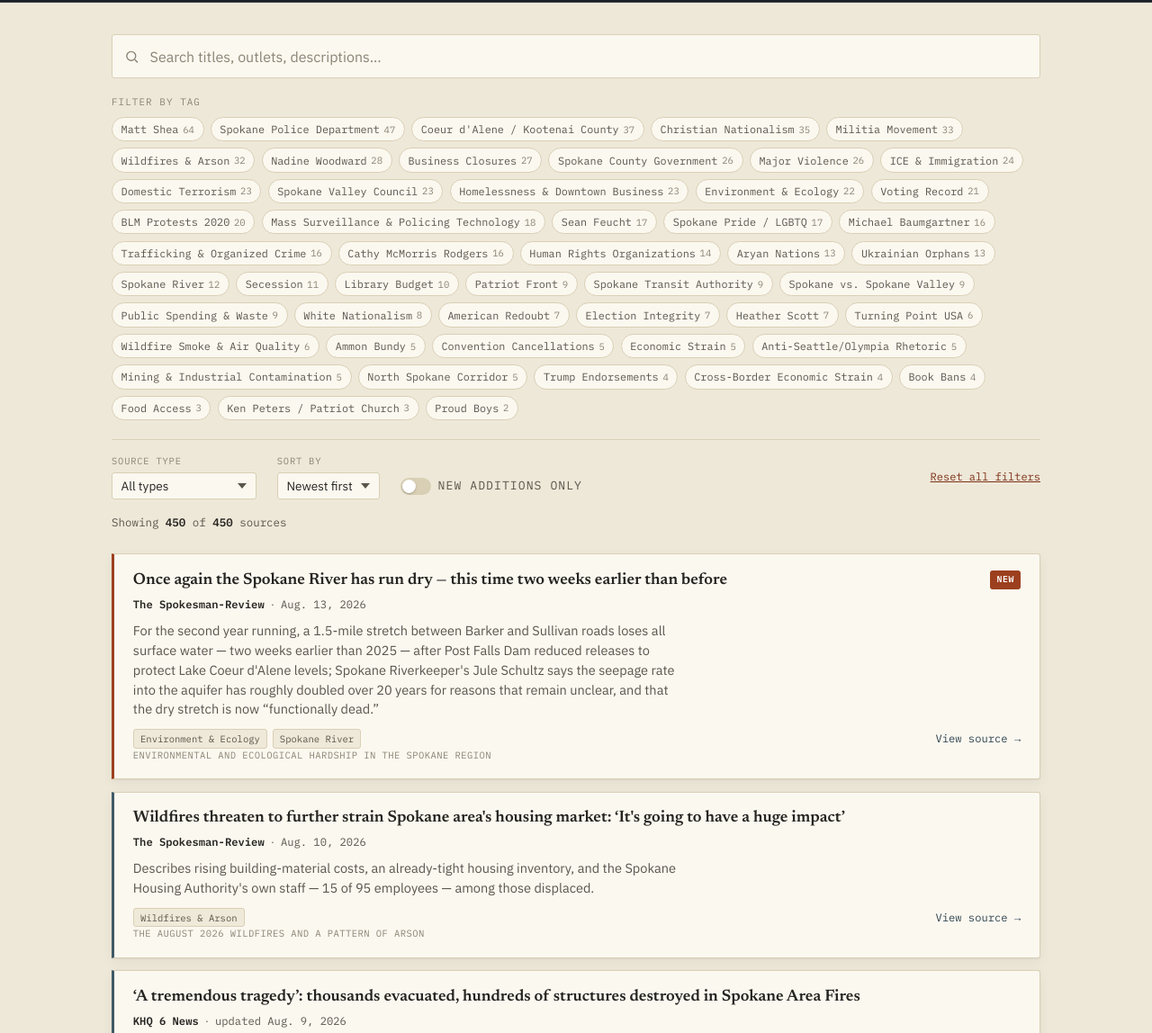
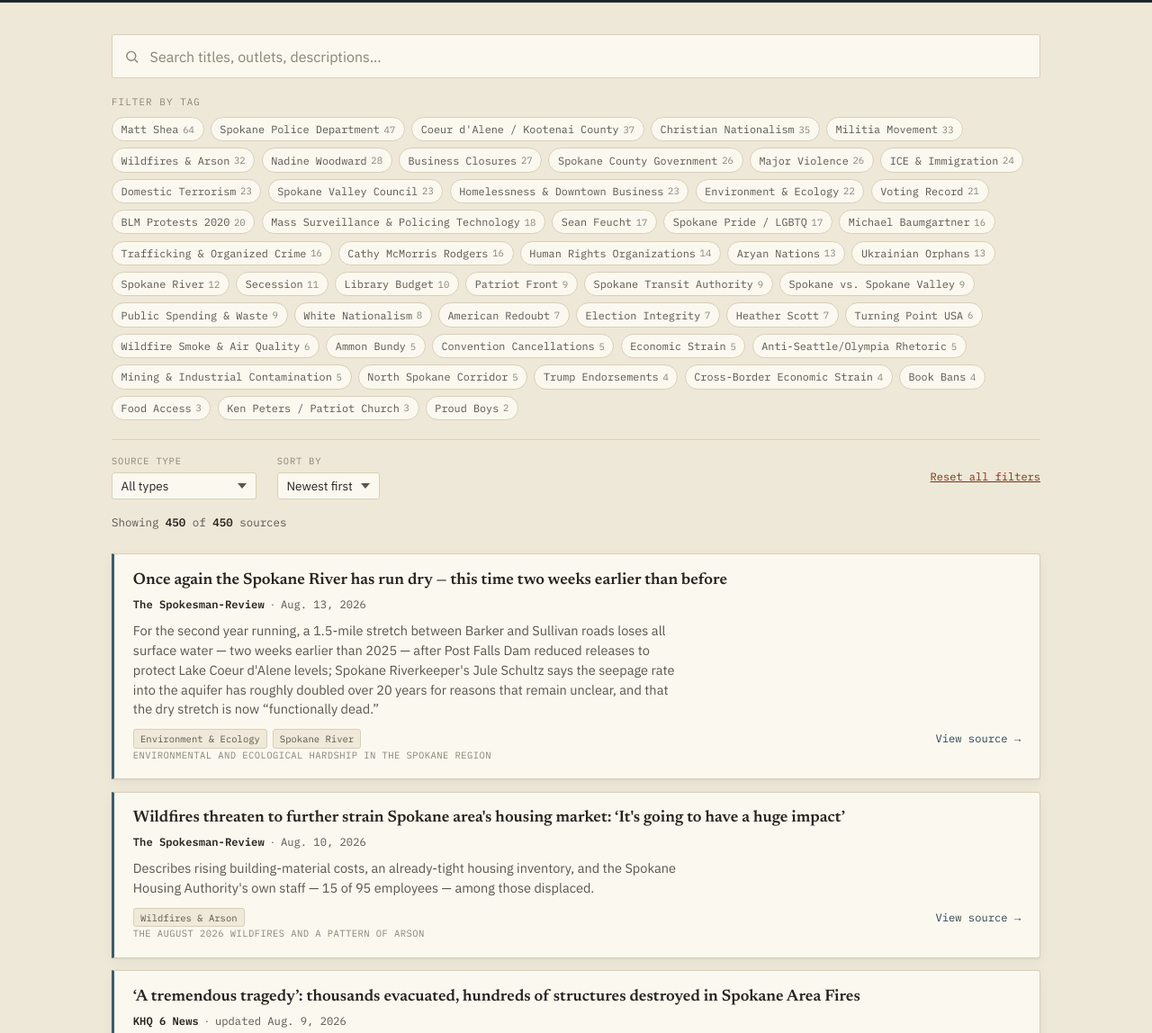
Before and after one commit to thespokaneman/snsourcedepot, a plain HTML site: page index.html in a window 1280 px wide. Shown: the part 1033-2181 px from the top of the page at 90% size. Drawn offline with Linux system fonts and the light colour scheme.

Commit message:
Update index.html

```diff
--- a/index.html
+++ b/index.html
@@ -309,24 +309,6 @@ select{
   cursor:pointer;
 }
 select:focus{outline:none; border-color:var(--steel);}
-.toggle-wrap{display:flex; align-items:center; gap:0.5rem; cursor:pointer; user-select:none;}
-.toggle-wrap label{
-  font-size:0.82rem; color:var(--ink-soft); cursor:pointer;
-}
-.switch{
-  position:relative; width:34px; height:19px; flex:none;
-}
-.switch input{position:absolute; opacity:0; width:100%; height:100%; margin:0; cursor:pointer;}
-.switch .track{
-  position:absolute; inset:0; background:var(--line); border-radius:20px; transition:background 0.15s ease;
-}
-.switch .knob{
-  position:absolute; top:2px; left:2px; width:15px; height:15px; border-radius:50%;
-  background:#fff; box-shadow:0 1px 2px rgba(0,0,0,0.25); transition:transform 0.15s ease;
-}
-.switch input:checked + .track{background:var(--rust);}
-.switch input:checked + .track .knob{transform:translateX(15px);}
-.switch input:focus-visible + .track{outline:2px solid var(--steel); outline-offset:2px;}
 
 #resetBtn{
   font-family:'IBM Plex Mono',monospace;
@@ -363,7 +345,6 @@ select:focus{outline:none; border-color:var(--steel);}
   box-shadow:var(--shadow);
   position:relative;
 }
-.card.is-new{border-left-color:var(--rust);}
 .card-top{
   display:flex; justify-content:space-between; align-items:flex-start; gap:1rem; margin-bottom:0.35rem;
 }
@@ -391,7 +372,6 @@ select:focus{outline:none; border-color:var(--steel);}
   white-space:nowrap;
   font-weight:600;
 }
-.badge.new{background:var(--rust); color:#fff;}
 .badge.type-primary{background:#E4DFCB; color:var(--wheat-deep); border:1px solid #D6CDA8;}
 .badge.type-opinion{background:#E4DFCB; color:var(--steel-deep); border:1px solid #D6CDA8;}
 .badge.type-advocacy{background:#E4DFCB; color:var(--rust-deep); border:1px solid #D6CDA8;}
@@ -530,7 +510,6 @@ button:focus-visible, a:focus-visible, input:focus-visible{
     <p class="masthead-desc">A searchable index of local, state, and national news coverage and primary-source material on Spokane and Spokane County, Washington, and neighboring Coeur d'Alene and Kootenai County, Idaho, 2007–2026. Right-wing and Christian-nationalist political organizing is the central thread, alongside police accountability, civic budgets, and public-safety coverage.</p>
     <div class="stat-row">
       <div class="stat"><span class="n" id="statTotal">—</span><span class="l">Sources indexed</span></div>
-      <div class="stat"><span class="n accent2" id="statNew">—</span><span class="l">Newly added</span></div>
       <div class="stat"><span class="n" id="statTags">—</span><span class="l">Keyword tags</span></div>
       <div class="stat"><span class="n" id="statOutlets">—</span><span class="l">Distinct outlets</span></div>
       <div class="stat"><span class="n accent">2007&ndash;2026</span><span class="l">Coverage span</span></div>
@@ -580,13 +559,6 @@ button:focus-visible, a:focus-visible, input:focus-visible{
           <option value="outlet">Outlet A&ndash;Z</option>
         </select>
       </div>
-      <div class="field-group">
-        <label>&nbsp;</label>
-        <div class="toggle-wrap" id="newOnlyWrap">
-          <span class="switch"><input type="checkbox" id="newOnly"><span class="track"><span class="knob"></span></span></span>
-          <label for="newOnly">New additions only</label>
-        </div>
-      </div>
       <button id="resetBtn" type="button">Reset all filters</button>
     </div>
 
@@ -602,7 +574,7 @@ button:focus-visible, a:focus-visible, input:focus-visible{
 <footer class="appendix">
   <div class="appendix-inner">
     <h3>A note on sources &amp; methodology</h3>
-    <p>This index was originally compiled August 9&ndash;10, 2026, and reflects publicly available reporting as of that date. It has since been expanded across several later research sessions to <strong id="statNew2">—</strong> newly added entries (marked with a "New" badge), located via web research and organized into the same format &mdash; original one- or two-sentence summaries, never excerpted text, with primary, opinion, and advocacy sources labeled distinctly from independent journalism. As with any research aid, verify anything you plan to rely on against the linked source directly, particularly for entries involving ongoing litigation or unresolved investigations.</p>
+    <p>This index was originally compiled August 9&ndash;10, 2026, and reflects publicly available reporting as of that date. It has since been expanded across several later research sessions, with additional entries located via web research and organized into the same format &mdash; original one- or two-sentence summaries, never excerpted text, with primary, opinion, and advocacy sources labeled distinctly from independent journalism. As with any research aid, verify anything you plan to rely on against the linked source directly, particularly for entries involving ongoing litigation or unresolved investigations.</p>
     <p>All source records, dates, tags, and summaries live in a companion file, <code style="background:#2A3138;border:1px solid var(--line-dark);border-radius:3px;padding:0.1rem 0.4rem;color:#D9D2C0;">spokane_source_data.xml</code>, which this page loads at runtime. That file is designed to be readable and editable on its own &mdash; open it in any text editor to browse, search, or revise the underlying data directly, independent of this page's presentation.</p>
     <p>It is organized by topic rather than strictly by outlet, so coverage of a single event can be read across multiple local, state, and national sources in one place. A small number of entries are primary or advocacy sources rather than independent journalism &mdash; government press releases, a litigant's own case page, organizational About pages, and outlets sympathetic to the figures covered here &mdash; and are labeled accordingly rather than presented as neutral reporting.</p>
     <h3>Outlets referenced</h3>
@@ -639,7 +611,6 @@ const state = {
   query: '',
   activeTags: new Set(),
   activeType: 'all',
-  newOnly: false,
   sort: 'date-desc',
 };
 
@@ -684,13 +655,10 @@ function initFromData(){
   DATA.forEach(e => { e._dateVal = parseDateValue(e.date); });
 
   const totalCount = DATA.length;
-  const newCount = DATA.filter(e=>e.isNew).length;
   const outletCount = new Set(DATA.map(e=>e.outlet)).size;
   animateNumber(document.getElementById('statTotal'), totalCount);
-  animateNumber(document.getElementById('statNew'), newCount);
   animateNumber(document.getElementById('statTags'), TAGS.length);
   animateNumber(document.getElementById('statOutlets'), outletCount);
-  document.getElementById('statNew2').textContent = newCount.toLocaleString();
   document.getElementById('statTotal2').textContent = totalCount.toLocaleString();
 
   const tagCounts = {};
@@ -734,16 +702,11 @@ document.getElementById('sortSelect').addEventListener('change', (e) => {
   state.sort = e.target.value;
   render();
 });
-document.getElementById('newOnly').addEventListener('change', (e) => {
-  state.newOnly = e.target.checked;
-  render();
-});
 document.getElementById('resetBtn').addEventListener('click', () => {
-  state.query=''; state.activeTags.clear(); state.activeType='all'; state.newOnly=false; state.sort='date-desc';
+  state.query=''; state.activeTags.clear(); state.activeType='all'; state.sort='date-desc';
   searchInput.value='';
   document.getElementById('typeFilter').value='all';
   document.getElementById('sortSelect').value='date-desc';
-  document.getElementById('newOnly').checked=false;
   document.querySelectorAll('.tag-chip.active').forEach(c=>c.classList.remove('active'));
   render();
 });
@@ -766,7 +729,6 @@ function scrollToResults(){
 
 function filteredData(){
   let rows = DATA.filter(e => {
-    if(state.newOnly && !e.isNew) return false;
     if(state.activeType !== 'all' && e.type !== state.activeType) return false;
     if(state.activeTags.size > 0){
       let hasTag = false;
@@ -803,11 +765,10 @@ const TYPE_LABEL = {primary:'Primary source', opinion:'Opinion', advocacy:'Advoc
 
 function cardHtml(e){
   const badges = [];
-  if(e.isNew) badges.push('<span class="badge new">New</span>');
   if(e.type !== 'news') badges.push(`<span class="badge type-${e.type}">${TYPE_LABEL[e.type]}</span>`);
   const tagsHtml = e.tags.map(t => `<button class="card-tag" data-tag="${escapeHtml(t)}">${escapeHtml(t)}</button>`).join('');
   return `
-  <article class="card ${e.isNew?'is-new':''}" data-id="${e.id}">
+  <article class="card" data-id="${e.id}">
     <div class="card-top">
       <a class="card-title-link" href="${escapeHtml(e.url)}" target="_blank" rel="noopener noreferrer">
         <h3 class="card-title">${escapeHtml(e.title)}</h3>
@@ -831,7 +792,6 @@ function render(){
   const activeLabel = document.getElementById('activeFiltersLabel');
   const parts = [];
   if(state.activeTags.size) parts.push([...state.activeTags].join(', '));
-  if(state.newOnly) parts.push('new additions only');
   activeLabel.textContent = parts.length ? 'Active: ' + parts.join(' + ') : '';
 
   if(rows.length === 0){
@@ -973,7 +933,6 @@ async function loadData(){
       tags: Array.from(node.querySelectorAll('tags > tag')).map(t => t.textContent),
       type: node.getAttribute('source_type') || 'news',
       section: getText(node, 'section'),
-      isNew: node.getAttribute('is_new') === 'true',
     }));
 
     WORDCLOUD_TERMS = Array.from(xml.querySelectorAll('word_cloud > term')).map(t => ({
```
